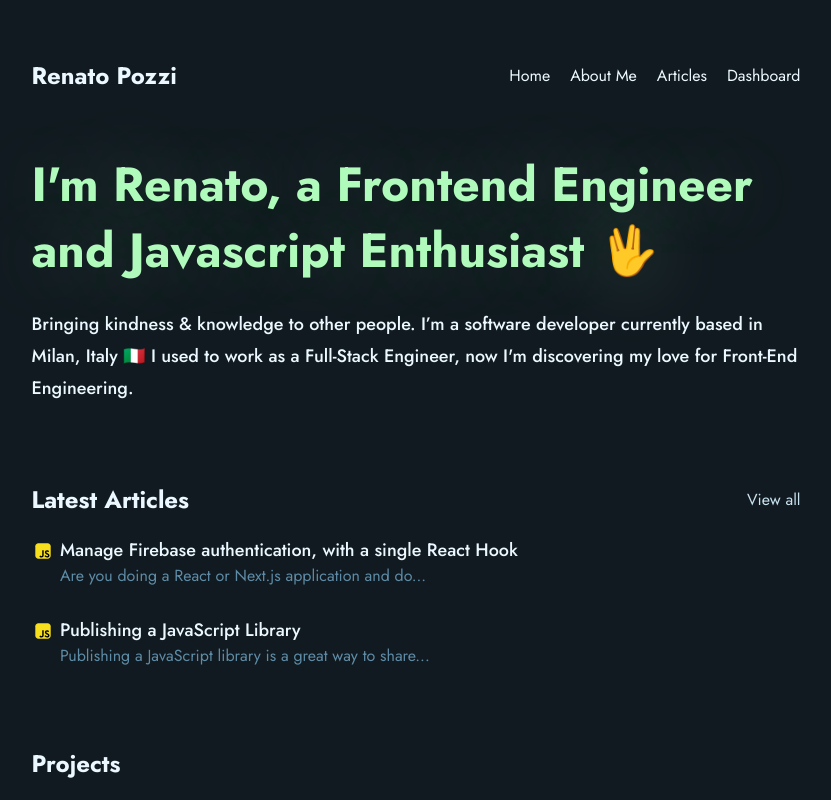
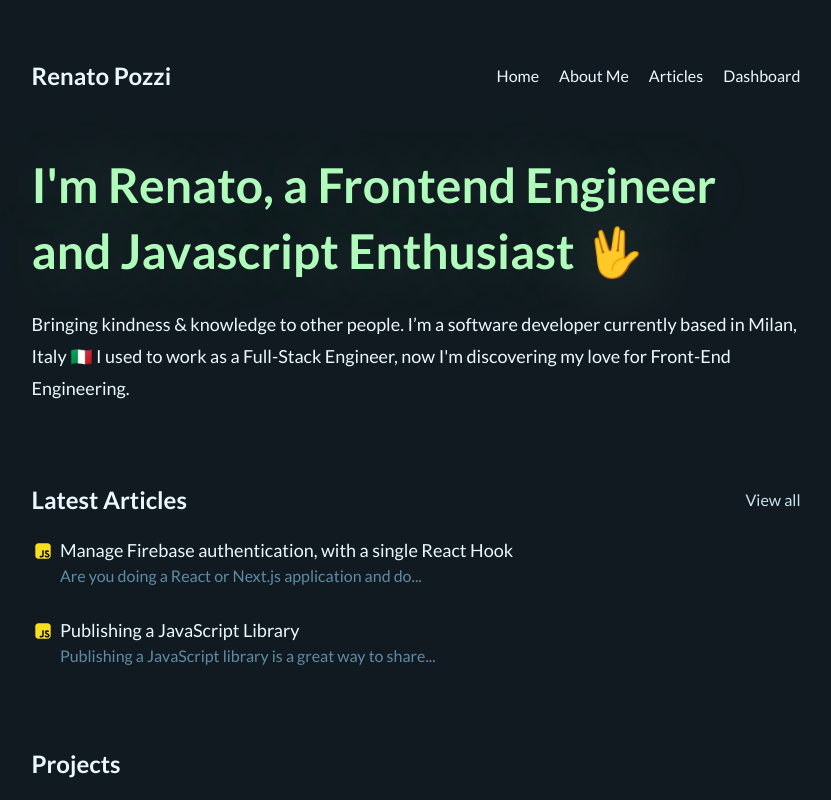
Before and after one commit to itsrennyman/renatopozzi.me, a Next.js app: page / in a window 1280 px wide. Shown: the top 800 px of the page, without its empty margins (224-1055 px from the left). Built offline with nearby package versions, Linux system fonts and the light colour scheme.

Commit message:
updated font

```diff
--- a/pages/_app.js
+++ b/pages/_app.js
@@ -1,6 +1,7 @@
 import { Footer } from "../components/Footer";
 import { Navbar } from "../components/Navbar";
 import { globalCss } from "../stitches.config";
+import "./styles.css";
 
 const globalCssFn = globalCss({
   "*": {
@@ -10,7 +11,7 @@
   },
   body: {
     backgroundColor: "$blue100",
-    fontFamily: "'Jost', sans-serif",
+    fontFamily: "'Lato', sans-serif",
   },
   a: {
     textDecoration: "none",
--- /dev/null
+++ b/pages/styles.css
@@ -0,0 +1 @@
+@import url("https://fonts.googleapis.com/css2?family=Lato:wght@100;300;400;700;900&display=swap");
```
